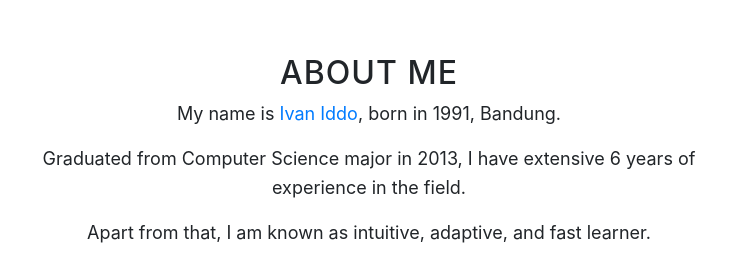
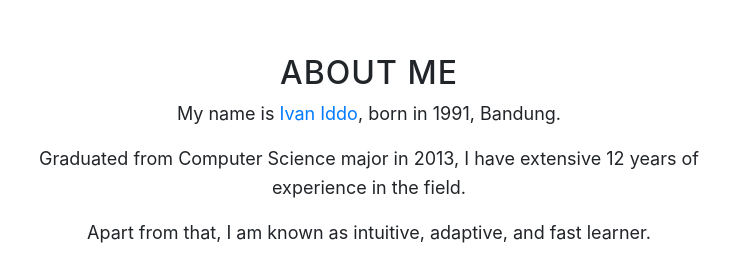
Before and after one commit to ivan-iddo/about-me, a website with bundled scripts: page index.html in a window 1280 px wide. Shown: the part 946-1199 px from the top of the page, 271-1009 px from the left. Built offline with nearby package versions, Linux system fonts and the light colour scheme.

Commit message:
Update index.html

```diff
--- a/index.html
+++ b/index.html
@@ -75,7 +75,7 @@
             <h2>About Me</h2>
             <p>My name is <a href="mailto:ivan.iddo@gmail.com">Ivan Iddo</a>, born in 1991, Bandung.</p>
             <p> Graduated from Computer Science major
-in 2013, I have extensive 6 years of experience in the field.</p>
+in 2013, I have extensive 12 years of experience in the field.</p>
             <p> Apart from that, I am known
 as intuitive, adaptive, and fast learner.</p>
           </div>
```
